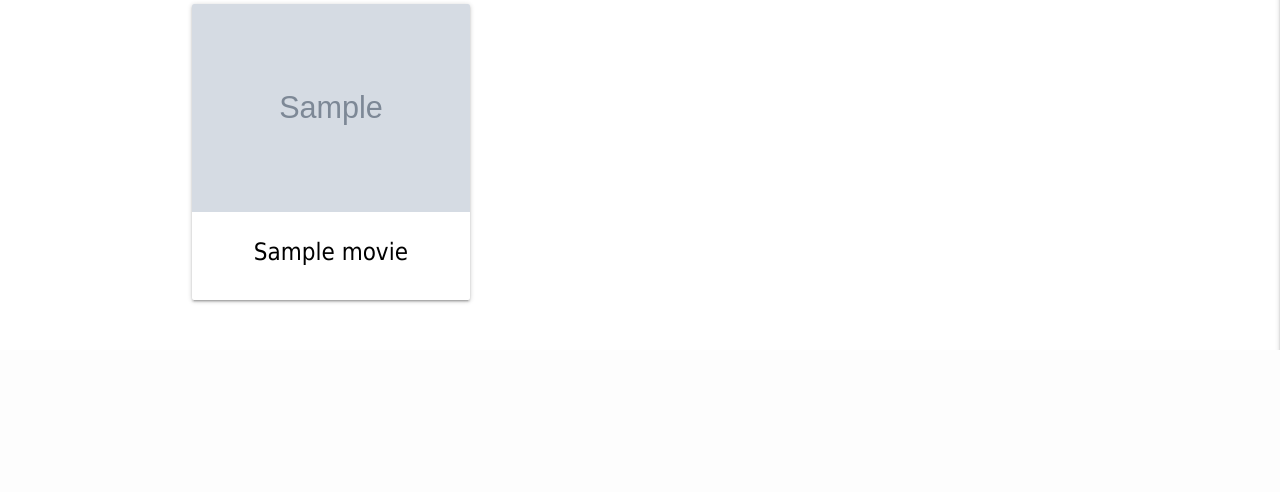
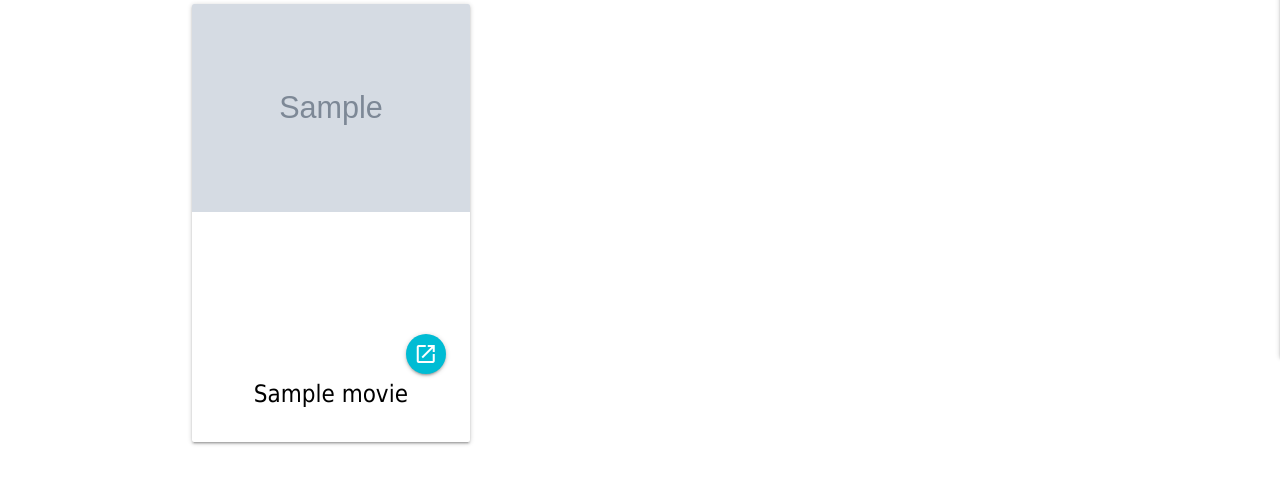
Before and after one commit to Code-Institute-Submissions/Dynjashik-MSP3-Movie-collection_OctREsub, a Flask app: template templates/profile.html in a window 1280 px wide. Shown: the part 503-995 px from the top of the page. Before the commit the page ends 853 px from the top, so only its background shows below. Run offline with Flask 2, Linux system fonts and the light colour scheme; the template is opened without the code that fills it: most values are stand-ins (such as "Sample title", 1, 10 or a date in 2020); grey boxes marked "Sample" are stand-in pictures; some libraries are stand-ins or nearby versions.

Commit message:
Change movie cards on profile page to show card-content and open button, fix bug with update information button

```diff
--- a/templates/profile.html
+++ b/templates/profile.html
@@ -24,14 +24,14 @@
             </div>
             <!-- update button -->
             <div class="row center-align">
-                <button class="modal-trigger waves-effect waves-light btn cyan lighten-1 black-text"  href="#modal-user-update">Update</button>
+                <button class="modal-trigger waves-effect waves-light btn cyan lighten-1 black-text"  data-target="modal-user-update">Update</button>
                 <div id="modal-user-update" class="modal">
                     <div class="modal-content">
                     <h5>Are you sure want to update your personal information?</h5>
                     </div>
                     <div class="modal-footer">
-                    <button type="submit" class="modal-close btn cyan lighten-1 black-text">Yes</button>
-                    <button class="modal-close btn red lighten-1 black-text">No</button>
+                        <button type="submit" class="modal-close btn cyan lighten-1 black-text">Yes</button>
+                        <a href="" class="modal-close btn cyan lighten-1 black-text">No</a>
                     </div>
                 </div>
 
@@ -46,16 +46,30 @@
         <ul class="movie-cards">
             {% for movie in user_movies %}
             <li class="card-sizing card card-background center-align">
-                <a href="{{url_for('single_movie_page', movie_id=movie._id)}}"" class="card-link"></a>
-                <div class="card-image waves-effect waves-block waves-light card-overflow">
-                    {% if not movie.movie_image or movie.movie_image == "" %}
-                    <img class="activator" src="{{ url_for('static', filename='images/movie-icon.png') }}">
-                    {% else %}
-                    <img class="activator" src="{{ movie.movie_image }}">
-                    {% endif %}
+                <div class="card-image-with-button">
+                    <div class="card-image card-image-grid waves-effect waves-block waves-light">
+                        {% if not movie.movie_image or movie.movie_image == "" %}
+                        <img class="activator" src="{{ url_for('static', filename='images/movie_icon.jpg') }} " alt="movie_image">
+                        {% else %}
+                        <img class="activator" src="{{ movie.movie_image }}" alt="movie_image">
+                        {% endif %}
+                    </div>
+                    <a class="btn-floating halfway-fab waves-effect waves-light cyan" href="{{url_for('single_movie_page', movie_id=movie._id)}}"><i class="material-icons">open_in_new</i></a>
                 </div>
                 <div class="card-content card-name">
                     <span class="card-title title-bottom activator">{{ movie.movie_name }}</span>
+                </div>
+                <div class="card-reveal card-text">
+                    <span class="card-title"><i class="material-icons right">close</i>
+                        <strong><a href="{{ movie.movie_link }}" target="_blank">{{ movie.movie_name }}</a></strong> <br><br>
+                        <p class="card-reveal-info"><i class="fas fa-theater-masks prefix cyan-text lighten-1"></i> {{ movie.category_name }}</p>
+                        <p class="card-reveal-info"><i class="fas fa-calendar-alt prefix cyan-text lighten-1"></i> {{ movie.year }}</p>
+                        <p class="card-reveal-info"> <i class="fas fa-clock prefix cyan-text lighten-1"></i> {{ movie.movie_duration }} min</p>
+                        <p class="card-reveal-info"><i class="fas fa-book prefix cyan-text lighten-1"></i>
+                                                    <a href="{{ movie.book_link }} " class="collection-item" target="_blank">Book link</a></p>
+                        <p class="card-reveal-description">{{ movie.movie_description }}</p>
+                        <p class="card-reveal-info"><em>added by: {{ movie.created_by }}</em></p>
+                    </span>
                 </div>
             </li>
             {% endfor %}
```
